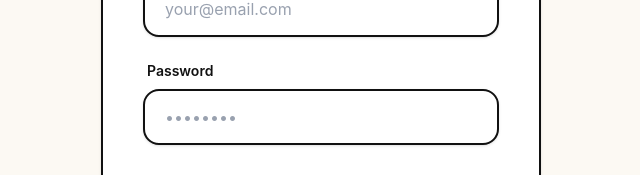
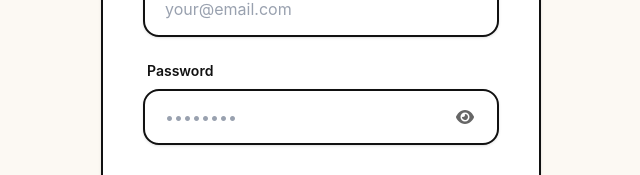
Before and after one commit to Efrenjm/Courses, a Vue app: page /login in a window 1280 px wide. Shown: the part 298-473 px from the top of the page, without its empty margins (319-959 px from the left). Built offline with nearby package versions, Linux system fonts and the light colour scheme; the HTML template or start-up script is replaced by a standard one.

Commit message:
define default functionality of form inputs

```diff
--- a/src/components/AppInput.vue
+++ b/src/components/AppInput.vue
@@ -1,4 +1,7 @@
 <script setup lang="ts">
+import { ref, computed } from 'vue';
+import { faEye, faEyeSlash } from '@fortawesome/free-solid-svg-icons';
+
 interface Props {
   modelValue: string | number;
   label?: string;
@@ -6,9 +9,10 @@ interface Props {
   type?: 'text' | 'email' | 'password';
   placeholder?: string;
   disabled?: boolean;
+  autocomplete?: string;
 }
 
-withDefaults(defineProps<Props>(), {
+const props = withDefaults(defineProps<Props>(), {
   type: 'text',
   label: '',
   error: '',
@@ -18,6 +22,15 @@ withDefaults(defineProps<Props>(), {
 
 const emit = defineEmits(['update:modelValue', 'blur']);
 
+const showPassword = ref(false);
+
+const inputType = computed(() => {
+  if (props.type === 'password') {
+    return showPassword.value ? 'text' : 'password';
+  }
+  return props.type;
+});
+
 function onInput(event: Event) {
   const target = event.target as HTMLInputElement;
   emit('update:modelValue', target.value);
@@ -25,6 +38,10 @@ function onInput(event: Event) {
 
 function onBlur(event: FocusEvent) {
   emit('blur', event);
+}
+
+function togglePassword() {
+  showPassword.value = !showPassword.value;
 }
 </script>
 
@@ -34,14 +51,23 @@ function onBlur(event: FocusEvent) {
     <div class="relative group">
       <input
         :value="modelValue"
-        :type="type"
+        :type="inputType"
         :placeholder="placeholder"
         :disabled="disabled"
-        class="w-full px-5 py-3.5 bg-white border-2 border-[#111] rounded-2xl outline-none transition-all duration-200 placeholder:text-gray-400 focus:ring-4 focus:ring-brand-pill-hover disabled:opacity-50 disabled:cursor-not-allowed shadow-sm group-hover:shadow-md"
+        :autocomplete="autocomplete"
+        class="w-full px-5 py-3.5 bg-white border-2 border-[#111] rounded-2xl outline-none transition-all duration-200 placeholder:text-gray-400 focus:ring-4 focus:ring-brand-pill-hover disabled:opacity-50 disabled:cursor-not-allowed shadow-sm group-hover:shadow-md pr-12"
         :class="{ 'border-red-500 focus:ring-red-100': error }"
         @input="onInput"
         @blur="onBlur"
       />
+      <button
+        v-if="type === 'password'"
+        type="button"
+        class="absolute right-4 top-1/2 -translate-y-1/2 p-2 text-[#666] hover:text-[#111] transition-colors focus:outline-none"
+        @click="togglePassword"
+      >
+        <font-awesome-icon :icon="showPassword ? faEyeSlash : faEye" />
+      </button>
     </div>
     <span v-if="error" class="text-xs font-medium text-red-500 ml-1">{{ error }}</span>
   </div>
--- /dev/null
+++ b/src/utils/form.ts
@@ -0,0 +1,30 @@
+import { useForm } from 'vee-validate';
+
+type UseFormOptions = Parameters<typeof useForm>[0];
+type UseFormResult = ReturnType<typeof useForm>;
+
+type DefineFieldConfig<TDefineField extends UseFormResult['defineField']> =
+  Parameters<TDefineField>[1];
+type DefineFieldLazyConfig<TDefineField extends UseFormResult['defineField']> =
+  Extract<DefineFieldConfig<TDefineField>, (state: any) => any>;
+
+function createDefineField<TDefineField extends UseFormResult['defineField']>(defineField: TDefineField): TDefineField {
+  return ((
+    name: Parameters<TDefineField>[0],
+    extraConfig?: DefineFieldLazyConfig<TDefineField>
+  ) =>
+    defineField(name, (state) => ({
+      validateOnModelUpdate: state.touched,
+      ...(extraConfig ? extraConfig(state) : {}),
+    }))) as TDefineField;
+}
+
+export function useFormKit(options?: UseFormOptions) {
+  const form = useForm(options) as UseFormResult;
+  const defineFieldWithDefaults = createDefineField(form.defineField);
+
+  return {
+    ...form,
+    defineField: defineFieldWithDefaults,
+  };
+}
--- a/src/views/Login.vue
+++ b/src/views/Login.vue
@@ -1,11 +1,11 @@
 <script setup lang="ts">
-import { useForm } from 'vee-validate';
 import AppButton from '@/components/AppButton.vue';
 import AppInput from '@/components/AppInput.vue';
+import { useFormKit } from '@/utils/form';
 import { Validators } from '@/utils/validators';
 import { faGoogle } from '@fortawesome/free-brands-svg-icons';
 
-const { defineField, errors, handleSubmit, meta } = useForm({
+const { defineField, errors, handleSubmit, meta } = useFormKit({
   initialValues: {
     email: '',
     password: '',
@@ -46,6 +46,7 @@ async function onGoogleLogin() {
           label="Email Address"
           type="email"
           placeholder="your@email.com"
+          autocomplete="username"
           :error="errors.email"
         />
         <AppInput
@@ -54,6 +55,7 @@ async function onGoogleLogin() {
           label="Password"
           type="password"
           placeholder="••••••••"
+          autocomplete="current-password"
           :error="errors.password"
         />
         <AppButton
@@ -64,8 +66,6 @@ async function onGoogleLogin() {
           Sign In
         </AppButton>
       </form>
-
-
       <div class="relative my-8 text-center">
         <div class="absolute inset-0 flex items-center">
           <div class="w-full border-t-2 border-brand-pill-hover"></div>
@@ -74,7 +74,6 @@ async function onGoogleLogin() {
           Or continue with
         </span>
       </div>
-
       <div class="flex flex-col gap-3">
         <AppButton variant="secondary" @click="onGoogleLogin" class="w-full">
           <template #icon-left>
@@ -83,7 +82,6 @@ async function onGoogleLogin() {
           Google
         </AppButton>
       </div>
-
       <p class="mt-8 text-center text-[15px] font-medium text-[#666]">
         Don't have an account?
         <router-link to="/register" class="text-[#111] font-bold underline underline-offset-4 decoration-brand-card-yellow decoration-4">Register here</router-link>
```
